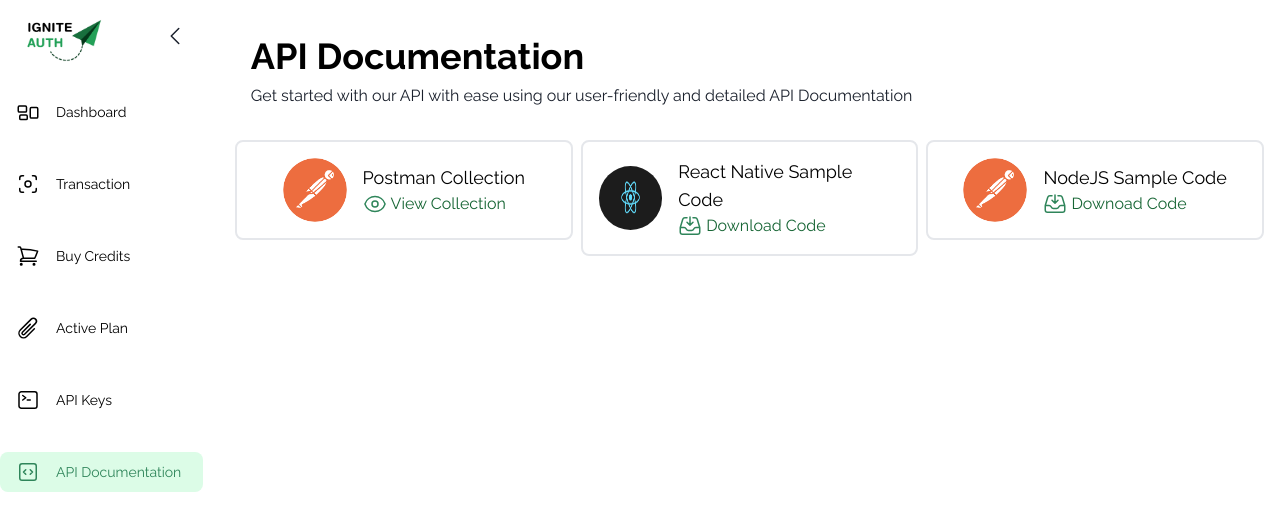
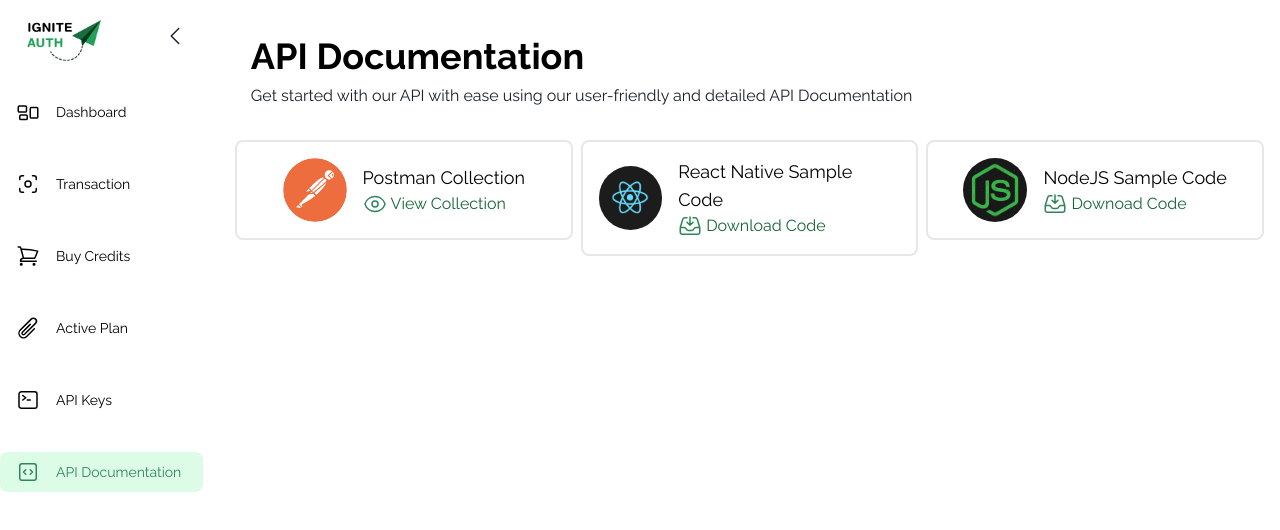
Before and after one commit to abhinnvyas/ignite-auth, a Next.js app: page /user/api_documentation in a window 1280 px wide. Shown: the top 530 px of the page. Built offline with nearby package versions, Linux system fonts and the light colour scheme.

Commit message:
Added the Nodejs Logo in the API Documentation

```diff
--- a/app/user/api_documentation/page.js
+++ b/app/user/api_documentation/page.js
@@ -11,9 +11,6 @@
         <main className="w-full px-4 h-screen overflow-y-scroll">
           <Section1 />
           <Section2 />
-          <div>
-
-          </div>
         </main>
       </div>
     </div>
--- a/components/API Documentation/Card.jsx
+++ b/components/API Documentation/Card.jsx
@@ -7,7 +7,7 @@
     <Link href={link}>
       <div className="w-full flex items-center justify-center space-x-4 border-2 rounded-lg p-4  ">
         <div>
-          <Image className="w-16 h-16 rounded-full" src={image} />
+          <Image className="w-16 h-16 rounded-full object-cover" src={image} />
         </div>
         <div className="flex-col justify-center items-center ">
           <div className="text-lg">{heading}</div>
--- a/components/API Documentation/Section2.jsx
+++ b/components/API Documentation/Section2.jsx
@@ -3,6 +3,7 @@
 import PostmanLogo from "@/public/Postman.png";
 import { EyeIcon, InboxArrowDownIcon } from "@heroicons/react/24/outline";
 import ReactNativeLogo from "@/public/reactNativeLogo.png";
+import NodeJSLogo from "@/public/NodejsLogo.jpg";
 function Section2() {
   return (
     <div className="flex flex-col lg:flex-row lg:space-x-2 lg:space-y-0 space-y-2 mb-10 mt-4 w-full justify-evenly">
@@ -30,7 +31,7 @@
       </div>
       <div className="flex-1">
         <Card
-          image={PostmanLogo}
+          image={NodeJSLogo}
           heading={"NodeJS Sample Code"}
           Icon={InboxArrowDownIcon}
           linktext={"Downoad Code"}
```
Also changed, not shown: public/NodejsLogo.jpg (added).
